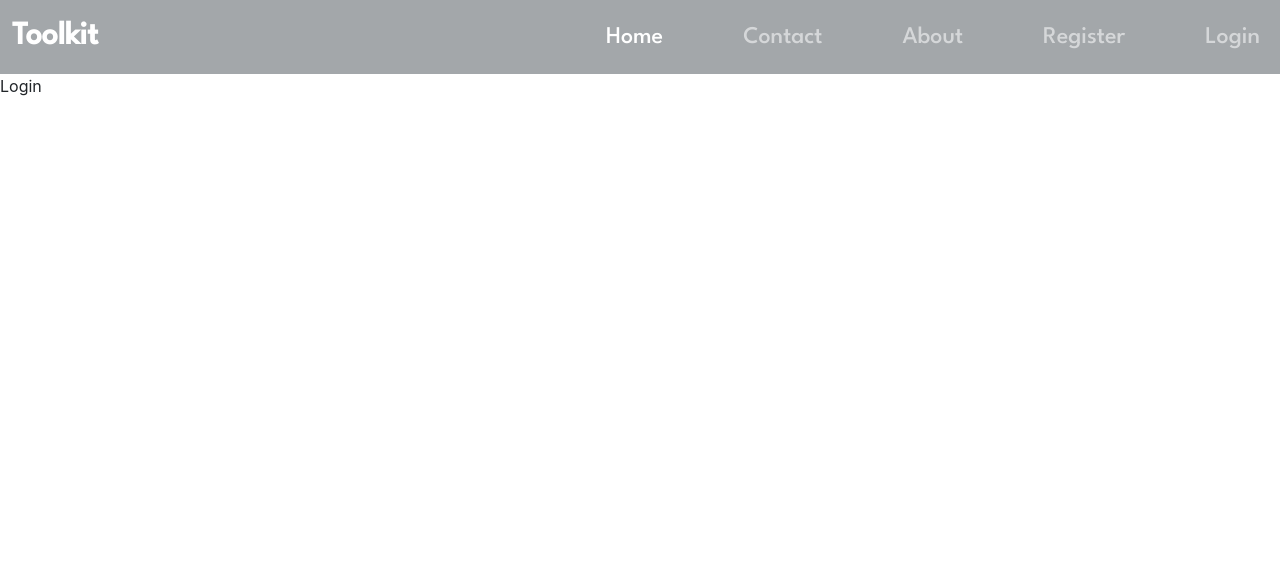
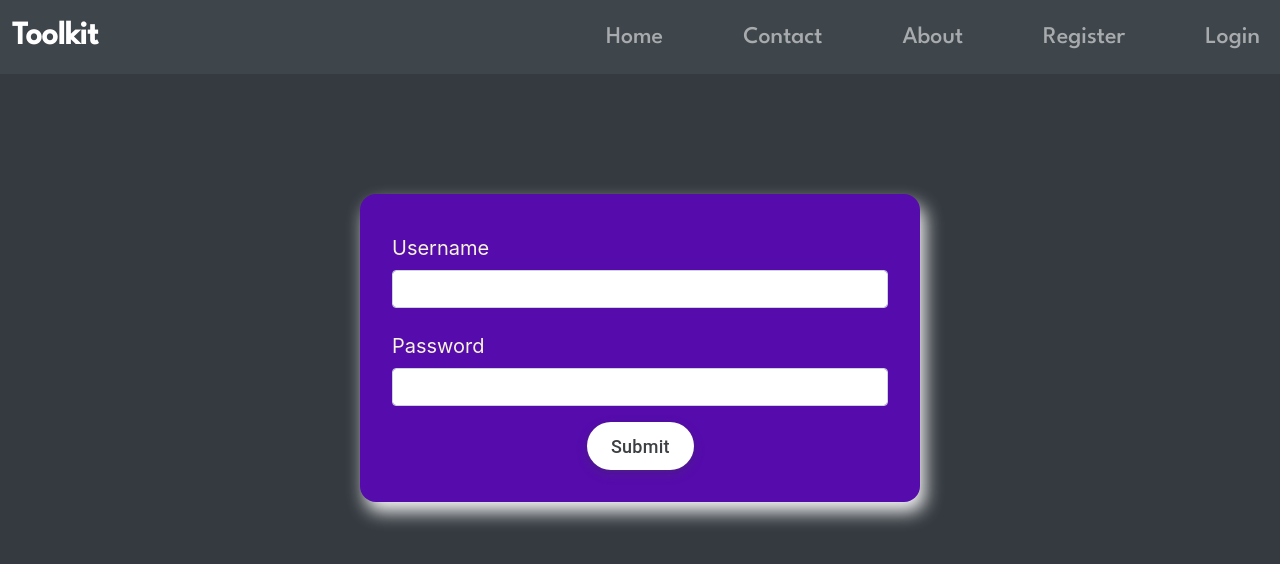
Before and after one commit to pragatig746/frontend, a React (Create React App) app: page /login in a window 1280 px wide. Shown: the top 564 px of the page. Built offline with nearby package versions, Linux system fonts and the light colour scheme.

Commit message:
register html css done

```diff
--- a/src/App.css
+++ b/src/App.css
@@ -112,18 +112,123 @@
   transform: translateY(2px);
 }
 
-.register-main {
+.register-main, .login-main {
   background-color: #343a40;
   height: 100vh;
 }
 
-.register {
+.login {
+  box-shadow: 5px 10px 18px whitesmoke;
+
+}
+
+.login:hover {
+  transform: scale(1.1);
+}
+
+.register{
+  width: 70vmin;
+  float: right;
+  /* margin: auto; */
+  margin-top: 4vmin;
+  margin-right: 35vmin;
+  margin-bottom: 3vmin;
+  background-color: #560bad;
+  padding: 2vmin;
+  border-radius: 2vmin;
+  color: beige;
+  font-size: 2vmin;
+}
+
+.login {
   width: 70vmin;
   margin: auto;
-  margin-top: 4vmin;
+  margin-top: 15vmin;
+  margin-bottom: 3vmin;
   background-color: #560bad;
-  padding: 5vmin;
+  padding: 4vmin;
   border-radius: 2vmin;
   color: beige;
   font-size: 2.5vmin;
 }
+.register button, .login button {
+  align-items: center;
+  appearance: none;
+  background-color: #fff;
+  border-radius: 24px;
+  border-style: none;
+  box-shadow: rgba(0, 0, 0, .2) 0 3px 5px -1px,rgba(0, 0, 0, .14) 0 6px 10px 0,rgba(0, 0, 0, .12) 0 1px 18px 0;
+  box-sizing: border-box;
+  color: #3c4043;
+  cursor: pointer;
+  display: inline-flex;
+  margin: auto;
+  fill: currentcolor;
+  font-family: "Google Sans",Roboto,Arial,sans-serif;
+  font-size: 14px;
+  font-weight: 500;
+  height: 48px;
+  display: flex;
+  justify-content: center;
+  letter-spacing: .25px;
+  line-height: normal;
+  max-width: 100%;
+  overflow: visible;
+  padding: 2px 24px;
+  position: relative;
+  text-align: center;
+  text-transform: none;
+  transition: box-shadow 280ms cubic-bezier(.4, 0, .2, 1),opacity 15ms linear 30ms,transform 270ms cubic-bezier(0, 0, .2, 1) 0ms;
+  user-select: none;
+  -webkit-user-select: none;
+  touch-action: manipulation;
+  width: auto;
+  will-change: transform,opacity;
+  z-index: 0;
+}
+
+.login button {
+  font-size: large;
+}
+
+.register button:hover, .login button:hover {
+  background: #F6F9FE;
+  color: #174ea6;
+}
+
+.register button:active, .login button:active {
+  box-shadow: 0 4px 4px 0 rgb(60 64 67 / 30%), 0 8px 12px 6px rgb(60 64 67 / 15%);
+  outline: none;
+}
+
+.register button:focus, .login button:focus {
+  outline: none;
+  border: 2px solid #4285f4;
+}
+
+.register button:not(:disabled), .login button:not(:disabled) {
+  box-shadow: rgba(60, 64, 67, .3) 0 1px 3px 0, rgba(60, 64, 67, .15) 0 4px 8px 3px;
+}
+
+.register button:not(:disabled):hover, .login button:not(:disabled):hover {
+  box-shadow: rgba(60, 64, 67, .3) 0 2px 3px 0, rgba(60, 64, 67, .15) 0 6px 10px 4px;
+}
+
+.register button:not(:disabled):focus, .login button:not(:disabled):focus {
+  box-shadow: rgba(60, 64, 67, .3) 0 1px 3px 0, rgba(60, 64, 67, .15) 0 4px 8px 3px;
+}
+
+.register button:not(:disabled):active, .login button:not(:disabled):active {
+  box-shadow: rgba(60, 64, 67, .3) 0 4px 4px 0, rgba(60, 64, 67, .15) 0 8px 12px 6px;
+}
+
+.register button:disabled, .login button:disabled {
+  box-shadow: rgba(60, 64, 67, .3) 0 1px 3px 0, rgba(60, 64, 67, .15) 0 4px 8px 3px;
+}
+
+.register-main img, .login-main img {
+  margin-top: 8vmin;
+  margin-left: 28vmin;
+  width: 60vmin;
+  height: 70vmin;
+}
--- a/src/App.js
+++ b/src/App.js
@@ -7,6 +7,7 @@ import About from './components/About';
 import Contact from './components/Contact';
 import Register from './components/Register';
 import Login from './components/Login';
+// import Navbar from './components/Navbar';
 
 
 function App() {
@@ -16,6 +17,7 @@ function App() {
       <Routes>
             <Route
               exact
+              activeClassName="active"
               path="/"
               element={
                 <Landingpage/>
@@ -23,6 +25,7 @@ function App() {
             />
             <Route
               exact
+              activeClassName="active"
               path="/about"
               element={
                 <About/>
@@ -30,6 +33,7 @@ function App() {
             />
             <Route
               exact
+              activeClassName="active"
               path="/contact"
               element={
                 <Contact/>
@@ -37,6 +41,7 @@ function App() {
             />
             <Route
               exact
+              activeClassName="active"
               path="/register"
               element={
                 <Register/>
@@ -44,6 +49,7 @@ function App() {
             />
             <Route
               exact
+              activeClassName="active"
               path="/login"
               element={
                 <Login/>
--- a/src/components/Login.js
+++ b/src/components/Login.js
@@ -1,11 +1,45 @@
 import React from 'react'
 import Navbar from './Navbar'
+// import pic from '../images/pic.jpg'
 
 const Login = () => {
   return (
-    <div>
-        <Navbar/>
-        Login
+    <div className="login-main">
+      <Navbar />
+      {/* <img src={pic} alt="" /> */}
+      <div className="login">
+      <form>
+      <div className="mb-3">
+          <label for="username" className="col-form-label">
+            Username
+          </label>
+            <input
+              type="text"
+              className="form-control"
+              id="username"
+              name="username"
+              // value={credentials.username}
+              // onChange={handleChange}
+            />
+        </div>
+        <div className="mb-3">
+          <label for="inputPassword" className="col-form-label">
+            Password
+          </label>
+            <input
+              type="password"
+              className="form-control"
+              id="inputPassword"
+              name="password"
+              // value={credentials.password}
+              // onChange={handleChange}
+            />
+        </div>
+        <button type="submit" className="btn btn-primary">
+          Submit
+        </button>
+        </form>
+      </div>
     </div>
   )
 }
--- a/src/components/Navbar.js
+++ b/src/components/Navbar.js
@@ -6,7 +6,7 @@ const Navbar = () => {
     <div className="nbar">
       <nav className="navbar navbar-expand-sm navbar-dark">
         <div className="container-fluid ">
-          <Link   className="navbar-brand" to="/">
+          <Link className="navbar-brand" to="/">
             Toolkit
           </Link>
           <button
@@ -26,7 +26,7 @@ const Navbar = () => {
           >
             <ul className="navbar-nav">
               <li className="nav-item">
-                <Link className="nav-link active" aria-current="page" to="/">
+                <Link className="nav-link" aria-current="page" to="/">
                   Home
                 </Link>
               </li>
--- a/src/components/Register.js
+++ b/src/components/Register.js
@@ -1,11 +1,57 @@
-import React from "react";
 import Navbar from "./Navbar";
+import React, { useState, useContext } from "react";
+import { useNavigate } from "react-router";
+import pic from '../images/pic.jpg'
 
 const Register = () => {
+  const navigate = useNavigate();
+  const [credentials, setcredentials] = useState({
+    username: "",
+    password: "",
+    password2: "",
+    email: "",
+    fname: "",
+    lname: "",
+  });
+  // const aContext = useContext(alertContext);
+  // const { showAlert } = aContext;
+
+  const handleChange = (e) => {
+    setcredentials({ ...credentials, [e.target.name]: e.target.value });
+  };
+  const handleSubmit = async (e) => {
+    e.preventDefault();
+    const response = await fetch("http://127.0.0.1:8000/register/", {
+      method: "POST",
+      headers: {
+        "Content-Type": "application/json",
+      },
+      body: JSON.stringify({
+        username: credentials.username,
+        password: credentials.password,
+        password2: credentials.password2,
+        email: credentials.email,
+        first_name: credentials.fname,
+        last_name: credentials.lname
+      }),
+    });
+    const json = await response.json();
+    console.log(json);
+    // if (!json.success) {
+    //   showAlert({ type: "danger", msg: json.error });
+    // } else {
+    //   // localStorage.setItem("token", json.authtoken);
+    //   setcredentials({ name: "", email: "", password: "" });
+    //   navigate("/expense");
+    //   showAlert({ type: "success", msg: "Signed up" });
+    // }
+  };
   return (
     <div className="register-main">
       <Navbar />
+      <img src={pic} alt="" />
       <div className="register">
+      <form onSubmit={handleSubmit}>
       <div className="mb-3">
           <label for="username" className="col-form-label">
             Username
@@ -14,6 +60,9 @@ const Register = () => {
               type="text"
               className="form-control"
               id="username"
+              name="username"
+              value={credentials.username}
+              onChange={handleChange}
             />
         </div>
         <div className="mb-3">
@@ -24,6 +73,9 @@ const Register = () => {
             type="email"
             className="form-control"
             id="exampleFormControlInput1"
+            name="email"
+            value={credentials.email}
+            onChange={handleChange}
           />
         </div>
         <div className="mb-3">
@@ -34,6 +86,9 @@ const Register = () => {
               type="text"
               className="form-control"
               id="fname"
+              name="fname"
+              value={credentials.fname}
+              onChange={handleChange}
             />
         </div>
         <div className="mb-3">
@@ -44,6 +99,9 @@ const Register = () => {
               type="text"
               className="form-control"
               id="lname"
+              name="lname"
+              value={credentials.lname}
+              onChange={handleChange}
             />
         </div>
         <div className="mb-3">
@@ -54,11 +112,28 @@ const Register = () => {
               type="password"
               className="form-control"
               id="inputPassword"
+              name="password"
+              value={credentials.password}
+              onChange={handleChange}
+            />
+        </div>
+        <div className="mb-3">
+          <label for="inputPassword" className="col-form-label">
+            Password2
+          </label>
+            <input
+              type="password"
+              className="form-control"
+              id="inputPassword2"
+              name="password2"
+              value={credentials.password2}
+              onChange={handleChange}
             />
         </div>
         <button type="submit" className="btn btn-primary">
           Submit
         </button>
+        </form>
       </div>
     </div>
   );
```
Also changed, not shown: src/components/Home.js (added), src/images/pic.jpg (added).
